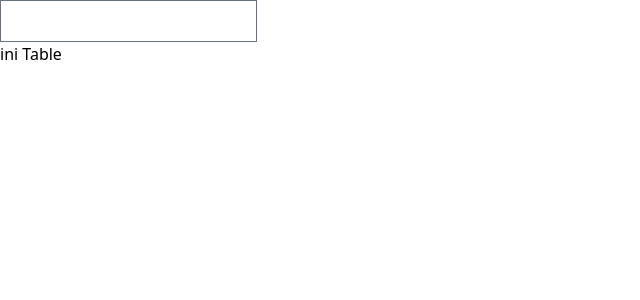
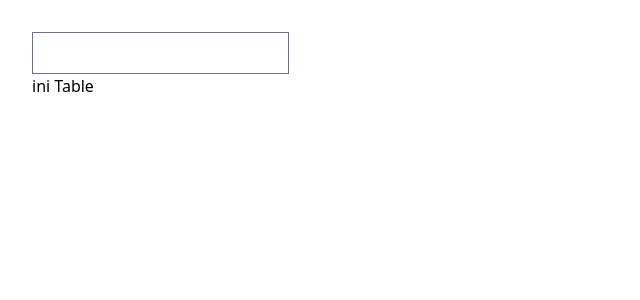
Before and after one commit to rizqizulfian/random-user-test, a React (Create React App) app: page / in a window 1280 px wide. Shown: the top 300 px of the page, without its empty margins (0-640 px from the left). Built offline with nearby package versions, Linux system fonts and the light colour scheme.

Commit message:
[AJB-001_ID01] - Fix styling margin app

```diff
--- a/src/App.js
+++ b/src/App.js
@@ -4,10 +4,10 @@ import Table from "./components/Table/Table";
 
 const App = () => {
   return (
-    <Fragment>
+    <div className="m-8">
       <Header />
       <Table />
-    </Fragment>
+    </div>
   );
 }
 
```
